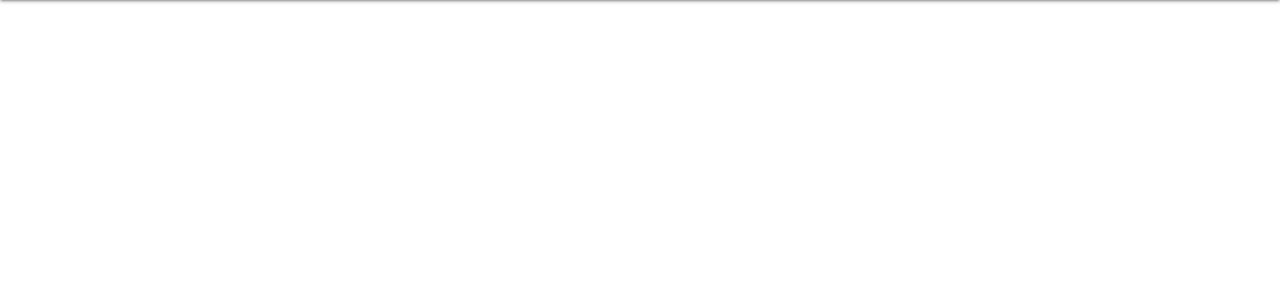
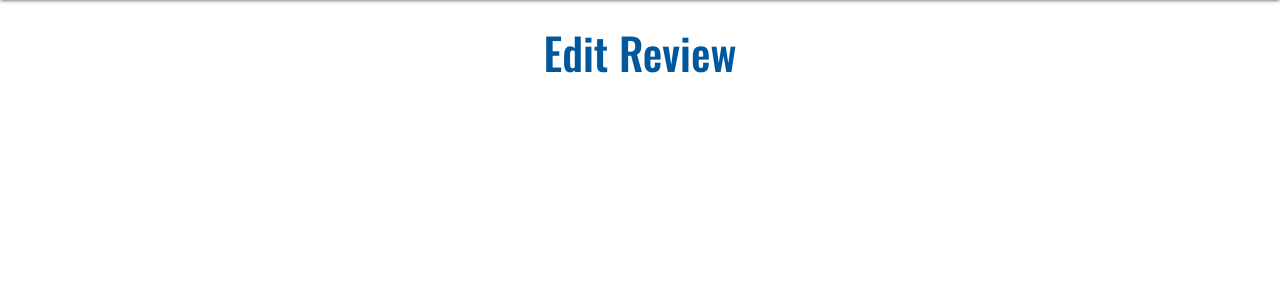
Before and after one commit to AJWest22/MS3-Submission, a Flask app: template templates/edit_review.html in a window 1280 px wide. Shown: the part 64-364 px from the top of the page. Run offline with Flask 2, Linux system fonts and the light colour scheme; the template is opened without the code that fills it, so the values that code supplies are empty; some libraries are stand-ins or nearby versions.

Commit message:
add header text for edit review page

```diff
--- a/templates/edit_review.html
+++ b/templates/edit_review.html
@@ -1,4 +1,7 @@
 {% extends "base.html" %}
 {% block content %}
 
+<!--Header text-->
+<h3 class="light-blue-text text-darken-4 center-align">Edit Review</h3>
+
 {% endblock %}
```
